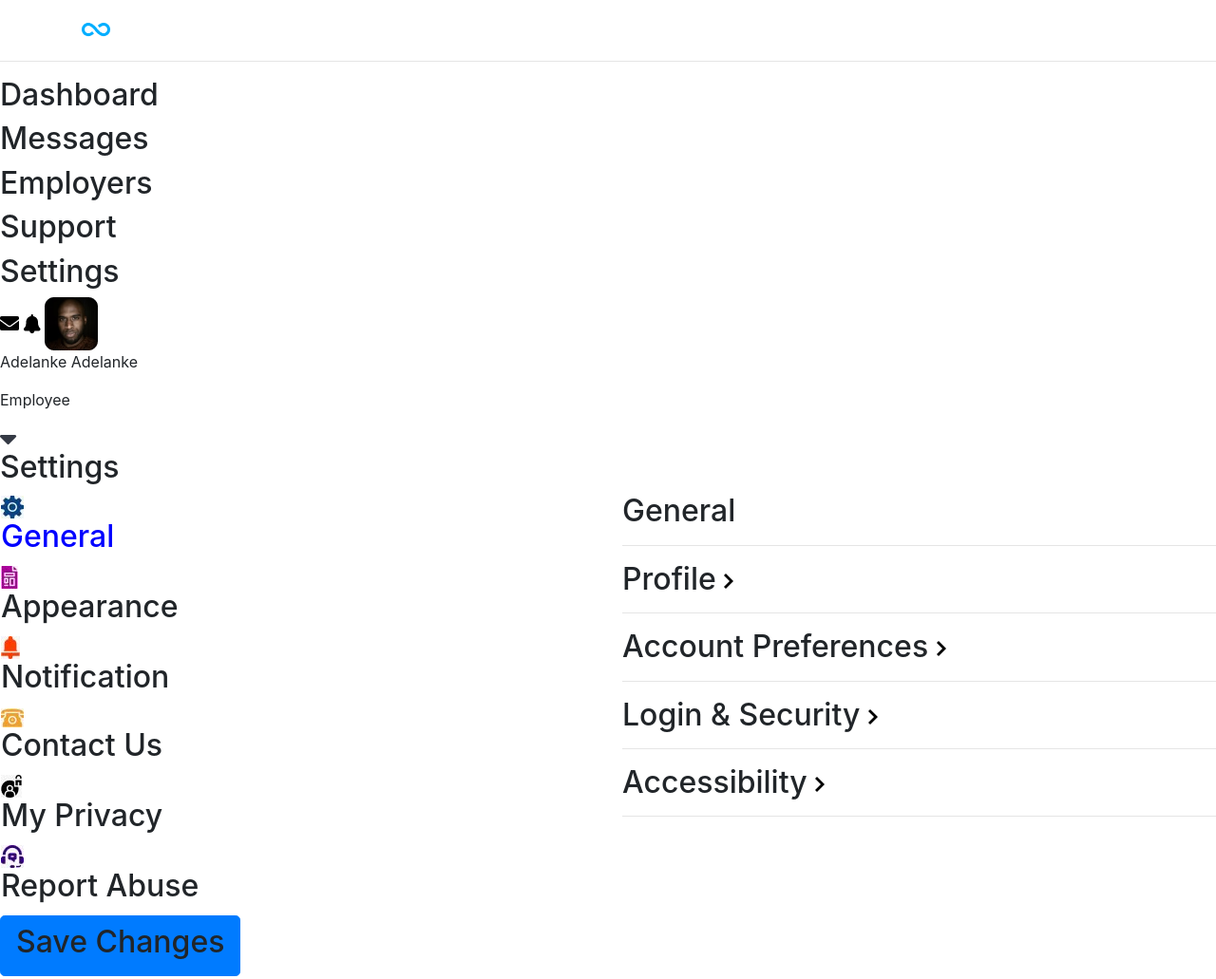
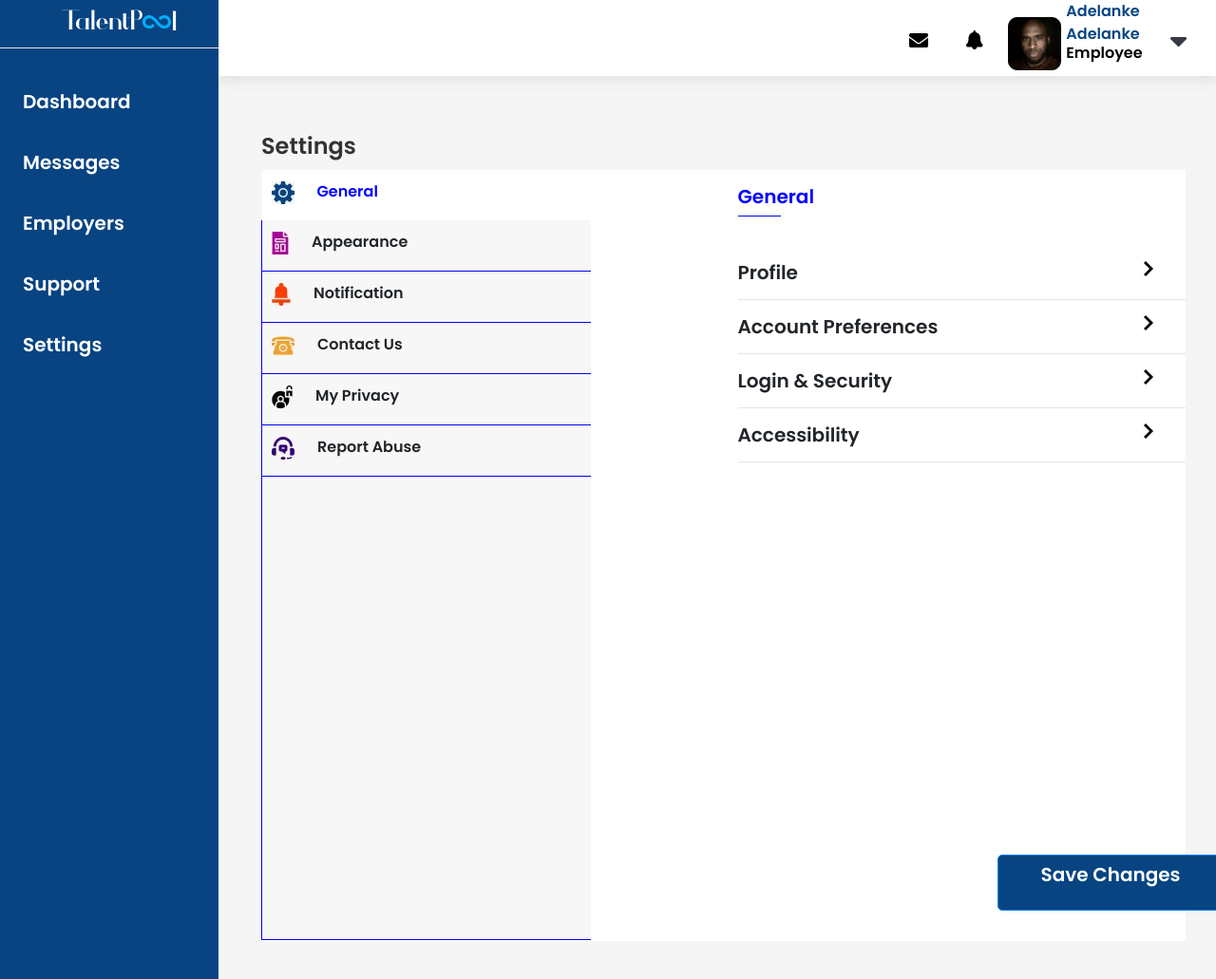
Before and after one commit to yunusmutmainah20/Old-project, a plain HTML site: page Dashboard/index.html in a window 1280 px wide. Shown: the top 1031 px of the page at 95% size. Drawn offline with nearby package versions, Linux system fonts and the light colour scheme.

Commit message:
Update index.html

```diff
--- a/Dashboard/index.html
+++ b/Dashboard/index.html
@@ -10,7 +10,7 @@
     <link href="https://fonts.googleapis.com/css2?family=Poppins:wght@600&display=swap" rel="stylesheet">
 
 		<link rel="stylesheet" href="https://stackpath.bootstrapcdn.com/bootstrap/4.5.0/css/bootstrap.min.css" integrity="sha384-9aIt2nRpC12Uk9gS9baDl411NQApFmC26EwAOH8WgZl5MYYxFfc+NcPb1dKGj7Sk" crossorigin="anonymous">
-        <link rel="stylesheet" type="text/css" href="dashboard.css">
+        <link rel="stylesheet" type="text/css" href="styles.css">
 </head>
 <body>
 
```
